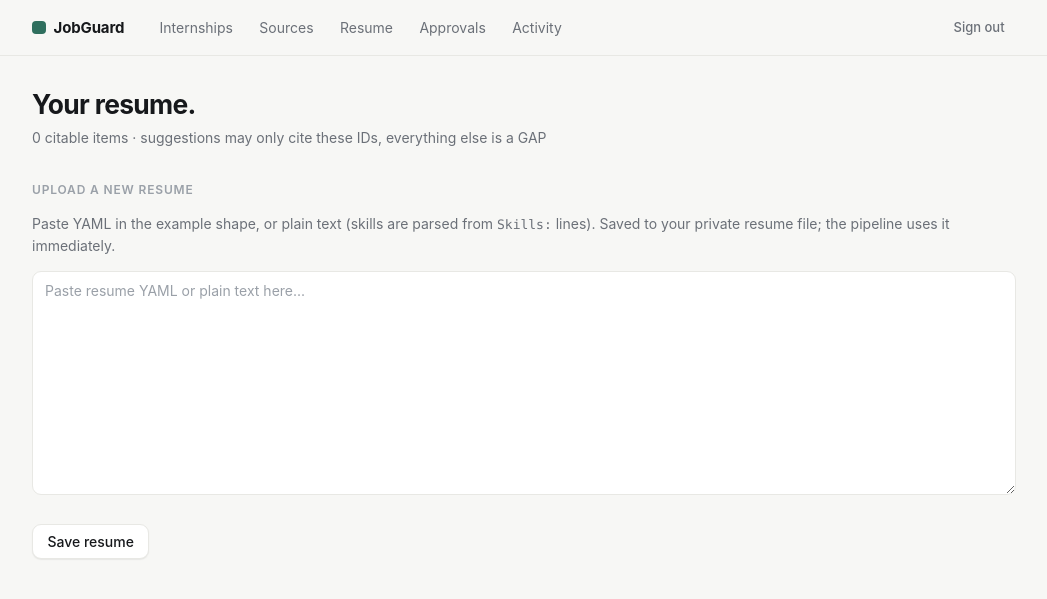
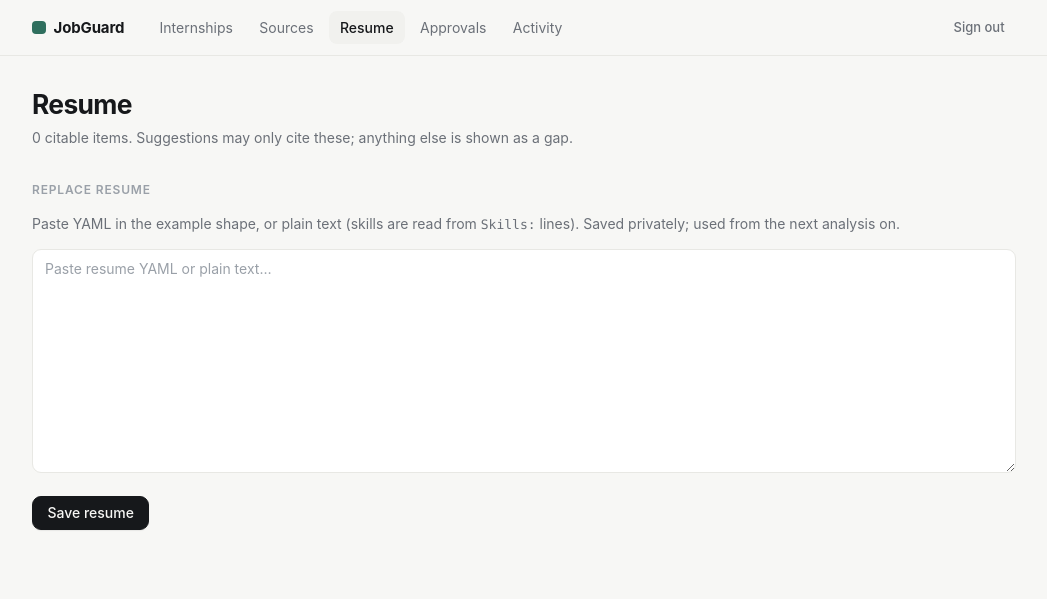
Before and after one commit to HimanshuSolo/jobguard, a Python web app: template src/jobguard/web/templates/resume.html in a window 1280 px wide. Shown: the top 599 px of the page, without its empty margins (116-1163 px from the left). Run offline with Jinja, Linux system fonts and the light colour scheme; the template is opened without the code that fills it, so the values that code supplies are empty.

Commit message:
Restyle resume page and fix chip markup

```diff
--- a/src/jobguard/web/templates/resume.html
+++ b/src/jobguard/web/templates/resume.html
@@ -1,20 +1,23 @@
 {% extends "base.html" %}
-{% block title %}Resume — JobGuard{% endblock %}
+{% set active = "/resume" %}
+{% block title %}Resume · JobGuard{% endblock %}
 {% block content %}
-<h1>Your <span class="accent">resume.</span></h1>
-<p class="sub">{{ resume.items|length }} citable items · suggestions may only cite these IDs, everything else is a GAP</p>
+<h1>Resume</h1>
+<p class="sub">{{ resume.items|length }} citable items. Suggestions may only cite these; anything else is shown as a gap.</p>
 {% if message %}<p class="notice">{{ message }}</p>{% endif %}
 {% if error %}<p class="error">{{ error }}</p>{% endif %}
+{% if resume.items %}
 <ul class="chips">
 {% for item in resume.items %}
-<span class="chip">{{ item.id }} — {{ item.title or item.detail[:60] }}</span>
+<li class="chip">{{ item.id }} · {{ item.title or item.detail[:60] }}</li>
 {% endfor %}
 </ul>
-<h2>Upload a new resume</h2>
-<p class="meta">Paste YAML in the example shape, or plain text (skills are parsed from <code>Skills:</code> lines). Saved to your private resume file; the pipeline uses it immediately.</p>
+{% endif %}
+<h2>Replace resume</h2>
+<p class="meta">Paste YAML in the example shape, or plain text (skills are read from <code>Skills:</code> lines). Saved privately; used from the next analysis on.</p>
 <form method="post" action="/resume">
 <input type="hidden" name="csrf" value="{{ csrf }}">
-<textarea class="upload" name="content" placeholder="Paste resume YAML or plain text here..."></textarea><br><br>
-<button class="btn" type="submit">Save resume</button>
+<textarea class="upload" name="content" placeholder="Paste resume YAML or plain text…" required></textarea>
+<div class="actions"><button class="btn btn-primary" type="submit">Save resume</button></div>
 </form>
 {% endblock %}
```
